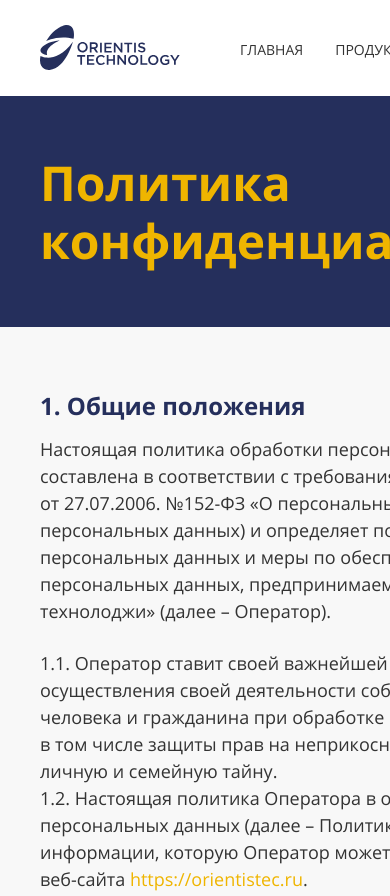
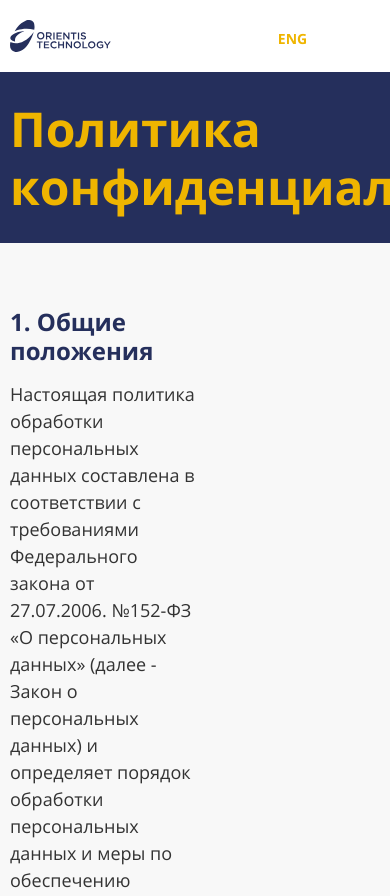
Before and after one commit to TMaksimovich/orient, a website: page app/privacy-policy.html in a window 390 px wide. Shown: the top 896 px of the page. Drawn offline with nearby package versions, Linux system fonts and the light colour scheme; files that its build step writes are made by us from their sources.

Commit message:
mobile adaptive part 1

```diff
--- a/app/sass/_base.scss
+++ b/app/sass/_base.scss
@@ -99,3 +99,12 @@ ul {
     }
   }
 }
+
+@media (max-width: 1023px) {
+  .content-box {
+    padding: 0 10px;
+  }
+  .title-block {
+    padding: 20px 10px;
+  }
+}
--- a/app/sass/_grid.scss
+++ b/app/sass/_grid.scss
@@ -38,6 +38,10 @@
 .footer-content {
   grid-column: col-start 1/span 12;
 }
+.column-full {
+  width: 100%;
+  flex-basis: 100%;
+}
 .column-half {
   width: 50%;
   flex-basis: 50%;
@@ -51,35 +55,29 @@
   flex-basis: 25%;
 }
 
+@media (max-width: 1023px) {
+  .grid {
+    grid-template-columns: [main-start] repeat(2, [col-start] minmax(140px, 1fr)) [main-end];
+  }
+  .grid-page {
+    grid-template-rows: 72px minmax(calc(100vh - 72px), max-content) 255px;
+  }
+  .column-xs-full {
+    width: 100%;
+    flex-basis: 100%;
+  }
+  .logo-column {
+    grid-column: col-start 1/span 1;
+  }
+  .lang-column {
+    grid-column: col-start 2/span 1;
+  }
+  .title-block,
+  .content-box,
+  .footer-content {
+    grid-column: col-start 1/span 2;
+  }
 
-// .box {
-//   display: flex;
-// }
-// .content-box--full {
-//   grid-column: col-start 2/span 10;
-// }
-
-
-@media (max-width: 991px) {
-  // .grid {
-  //   grid-template-columns: [main-start] repeat(2, [col-start] minmax(80px, 1fr)) [main-end];
-  // }
-  // .grid-page {
-  //   grid-template-areas:
-  //             "header"
-  //             "main";
-  //   grid-template-rows: 60px minmax(calc(100vh - 60px), max-content);
-  // }
-  // main,
-  // .grid-page main {
-  //   padding: 0 15px;
-  // }
-  // .grid-header {
-  //   grid-template-columns: [main-start] repeat(3, [col-start] minmax(80px, 1fr)) [main-end];
-  // }
-  // .content-box--full {
-  //   grid-column: col-start 1/span 2;
-  // }
 }
 
 @media (max-width: 1399px) {
--- a/app/sass/_header.scss
+++ b/app/sass/_header.scss
@@ -141,8 +141,23 @@ header {
 //   }
 // }
 
-@media (max-width: 991px) {
-
+@media (max-width: 1023px) {
+  header {
+    padding: 20px 10px;
+  }
+  .logo,
+  .lang-list {
+    padding-bottom: 0px;
+  }
+  .logo {
+    img {
+      max-width: 101px;
+    }
+  }
+  .contact-column,
+  .nav-column {
+    display: none;
+  }
 }
 
 @media (max-width: 1399px) {
--- a/web/css/style.css
+++ b/web/css/style.css
@@ -516,6 +516,14 @@ ul li::after {
   top: 12px;
 }
 
+@media (max-width: 1023px) {
+  .content-box {
+    padding: 0 10px;
+  }
+  .title-block {
+    padding: 20px 10px;
+  }
+}
 .grid {
   display: -ms-grid;
   display: grid;
@@ -571,6 +579,12 @@ ul li::after {
   grid-column: col-start 1/span 12;
 }
 
+.column-full {
+  width: 100%;
+  -ms-flex-preferred-size: 100%;
+      flex-basis: 100%;
+}
+
 .column-half {
   width: 50%;
   -ms-flex-preferred-size: 50%;
@@ -589,6 +603,34 @@ ul li::after {
       flex-basis: 25%;
 }
 
+@media (max-width: 1023px) {
+  .grid {
+    -ms-grid-columns: [main-start] ([col-start] minmax(140px, 1fr))[2] [main-end];
+    grid-template-columns: [main-start] repeat(2, [col-start] minmax(140px, 1fr)) [main-end];
+  }
+  .grid-page {
+    -ms-grid-rows: 72px minmax(calc(100vh - 72px), -webkit-max-content) 255px;
+    -ms-grid-rows: 72px minmax(calc(100vh - 72px), max-content) 255px;
+    grid-template-rows: 72px minmax(calc(100vh - 72px), -webkit-max-content) 255px;
+    grid-template-rows: 72px minmax(calc(100vh - 72px), max-content) 255px;
+  }
+  .column-xs-full {
+    width: 100%;
+    -ms-flex-preferred-size: 100%;
+        flex-basis: 100%;
+  }
+  .logo-column {
+    grid-column: col-start 1/span 1;
+  }
+  .lang-column {
+    grid-column: col-start 2/span 1;
+  }
+  .title-block,
+  .content-box,
+  .footer-content {
+    grid-column: col-start 1/span 2;
+  }
+}
 .btn {
   font-family: "OpenSans", sans-serif;
   font-weight: 600;
@@ -694,6 +736,22 @@ header {
   transition: all 500ms ease;
 }
 
+@media (max-width: 1023px) {
+  header {
+    padding: 20px 10px;
+  }
+  .logo,
+  .lang-list {
+    padding-bottom: 0px;
+  }
+  .logo img {
+    max-width: 101px;
+  }
+  .contact-column,
+  .nav-column {
+    display: none;
+  }
+}
 footer {
   padding: 70px 40px 40px;
   background-color: #050A1D;
```
